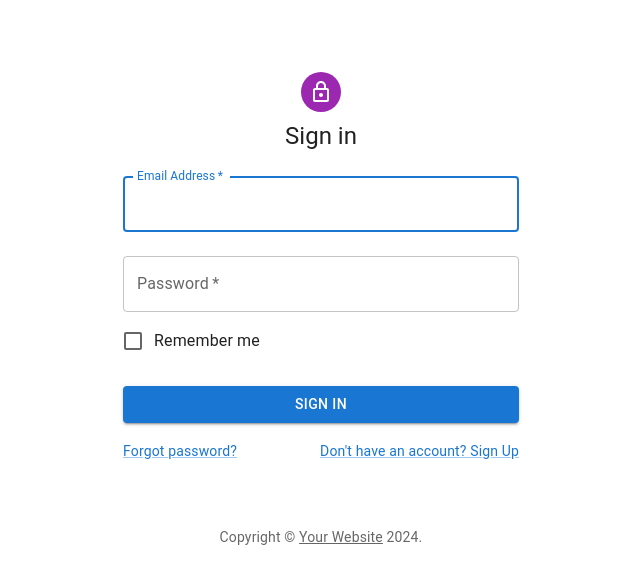
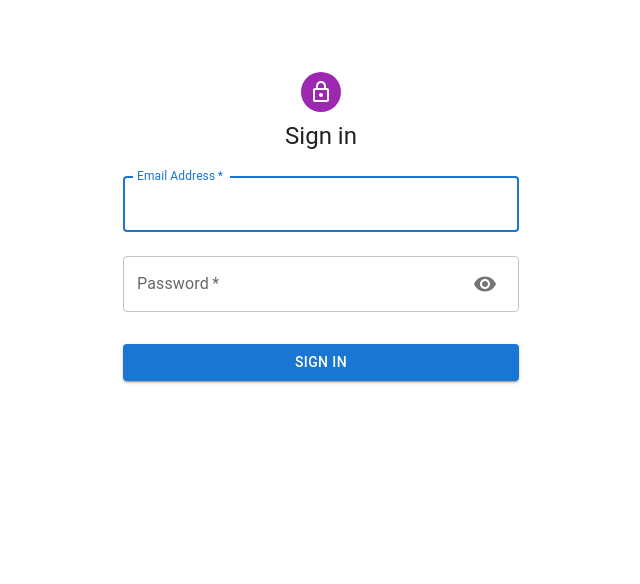
Before and after one commit to deepak29-git/activity-tracker, a React (Create React App) app: page /login in a window 1280 px wide. Shown: the top 584 px of the page, without its empty margins (319-959 px from the left). Built offline with nearby package versions, Linux system fonts and the light colour scheme.

Commit message:
update todos

```diff
--- a/public/index.html
+++ b/public/index.html
@@ -7,8 +7,7 @@
     <meta name="theme-color" content="#000000" />
     <meta
       name="description"
-      content="Web site created using create-react-app"
-    />
+      content="Web site created using create-react-app" />
     <link rel="apple-touch-icon" href="%PUBLIC_URL%/logo192.png" />
     <!--
       manifest.json provides metadata used when your web app is installed on a
@@ -24,7 +23,7 @@
       work correctly both with client-side routing and a non-root public URL.
       Learn how to configure a non-root public URL by running `npm run build`.
     -->
-    <title>React App</title>
+    <title>Activity Tracker</title>
   </head>
   <body>
     <noscript>You need to enable JavaScript to run this app.</noscript>
--- a/src/App.js
+++ b/src/App.js
@@ -1,11 +1,12 @@
-import { Route, Routes } from "react-router-dom";
+import React from "react";
+import { Route, Routes, Navigate } from "react-router-dom";
 import Login from "./pages/Login";
 import PageNotFound from "./pages/PageNotFound";
 import Todos from "./pages/Todos";
 import AuthCheck from "./components/AuthCheck";
+
 function App() {
   return (
-    <>
     <Routes>
       <Route
         path="/todos"
@@ -15,11 +16,10 @@ function App() {
           </AuthCheck>
         }
       />
-        <Route path={"/login"} element={<Login />} />
-        <Route path={"/"} element={<Login />} />
+      <Route path="/login" element={<Login />} />
+      <Route path="/" element={<Navigate to="/todos" />} />
       <Route path="*" element={<PageNotFound />} />
     </Routes>
-    </>
   );
 }
 
--- a/src/components/AuthCheck.jsx
+++ b/src/components/AuthCheck.jsx
@@ -1,12 +1,22 @@
 import React from "react";
-import { Navigate } from "react-router-dom";
+import { Navigate, useLocation } from "react-router-dom";
 import Cookies from "js-cookie";
+
 function AuthCheck({ children }) {
-//   const isAuth = useSelector((state) => state.auth.token);
-  const getToken = Cookies.get("token");
-  if (!getToken) {
-    return <Navigate to="/login"/>;
+  const location = useLocation();
+  const token = Cookies.get("token");
+  console.log({ token, location });
+
+  if (!token && location.pathname !== "/login") {
+    return <Navigate to="/login" replace />;
   }
+
+  if (token && location.pathname === "/login") {
+    return <Navigate to="/todos" replace />;
+  }
+
+  // Render the children if the user is authenticated or accessing the login page
   return children;
 }
+
 export default AuthCheck;
--- a/src/components/Header.jsx
+++ b/src/components/Header.jsx
@@ -1,7 +1,10 @@
+import React from "react";
 import AppBar from "@mui/material/AppBar";
 import Box from "@mui/material/Box";
 import Toolbar from "@mui/material/Toolbar";
 import Button from "@mui/material/Button";
+import Typography from "@mui/material/Typography";
+
 export const Header = ({ logoutHandler }) => {
   return (
     <Box>
@@ -9,9 +12,12 @@ export const Header = ({ logoutHandler }) => {
         <Toolbar
           sx={{
             display: "flex",
-            flexGrow: 1,
-            justifyContent: "flex-end",
+            justifyContent: "space-between", // Use space-between to align title and button
+            alignItems: "center", // Center items vertically
           }}>
+          <Typography variant="h6" sx={{ flexGrow: 1 }}>
+            Activity Tracker
+          </Typography>
           <Button color="error" variant="contained" onClick={logoutHandler}>
             Logout
           </Button>
--- a/src/pages/Login.jsx
+++ b/src/pages/Login.jsx
@@ -15,45 +15,48 @@ import { createTheme, ThemeProvider } from "@mui/material/styles";
 import axios from "axios";
 import Cookies from "js-cookie";
 import { useNavigate } from "react-router-dom";
-
-function Copyright(props) {
-  return (
-    <Typography
-      variant="body2"
-      color="text.secondary"
-      align="center"
-      {...props}>
-      {"Copyright © "}
-      <Link color="inherit" href="https://mui.com/">
-        Your Website
-      </Link>{" "}
-      {new Date().getFullYear()}
-      {"."}
-    </Typography>
-  );
-}
-
-// TODO remove, this demo shouldn't need to reset the theme.
+import { IconButton, InputAdornment } from "@mui/material";
+import { Visibility, VisibilityOff } from "@mui/icons-material";
 
 const defaultTheme = createTheme();
 
 export default function Login() {
   const navigate = useNavigate();
+  const [error, setError] = React.useState(null);
+  const [loading, setLoading] = React.useState(false);
+  const [showPassword, setShowPassword] = React.useState(false);
+
+  const handleClickShowPassword = () => setShowPassword((show) => !show);
+
+  const handleMouseDownPassword = (event) => {
+    event.preventDefault();
+  };
 
   const handleSubmit = async (event) => {
     event.preventDefault();
+    setLoading(true);
+    setError(null);
+
     const data = new FormData(event.currentTarget);
     const url = "https://node-server-k3tz.onrender.com/login";
     const payload = {
       email: data.get("email"),
       password: data.get("password"),
     };
-    const response = await axios.post(url, payload);
-    const token = response?.data?.token;
-    Cookies.set("token", token, { expires: 7, secure: true });
-    const getToken = Cookies.get("token");
-    if (getToken) {
-      navigate("/todos");
+
+    try {
+      const response = await axios.post(url, payload);
+      const token = response?.data?.token;
+      if (token) {
+        Cookies.set("token", token, { expires: 7, secure: true });
+        navigate("/todos");
+      } else {
+        setError("Invalid credentials");
+      }
+    } catch (error) {
+      setError("An error occurred. Please try again.");
+    } finally {
+      setLoading(false);
     }
   };
 
@@ -88,43 +91,69 @@ export default function Login() {
               name="email"
               autoComplete="email"
               autoFocus
+              error={!!error}
+              helperText={error && error.includes("email") && error}
             />
             <TextField
               margin="normal"
               required
               fullWidth
+              label={"Password"}
+              type={showPassword ? "text" : "password"}
+              // {...props}
+              InputProps={{
+                endAdornment: (
+                  <InputAdornment position="end">
+                    <IconButton
+                      aria-label="toggle password visibility"
+                      onClick={handleClickShowPassword}
+                      onMouseDown={handleMouseDownPassword}>
+                      {showPassword ? <VisibilityOff /> : <Visibility />}
+                    </IconButton>
+                  </InputAdornment>
+                ),
+              }}
+            />
+            {/* <TextField
+              margin="normal"
+              required
+              fullWidth
+              type={showPassword ? "text" : "password"}
+              inputProps={{
+                sta
+              }}
+
+
+              // endAdornment={
+              //   <InputAdornment position="end">
+              //     <IconButton
+              //       aria-label="toggle password visibility"
+              //       onClick={handleClickShowPassword}
+              //       onMouseDown={handleMouseDownPassword}
+              //       edge="end">
+              //       {showPassword ? <VisibilityOff /> : <Visibility />}
+              //     </IconButton>
+              //   </InputAdornment>
+              }
+              label="Password"
               name="password"
-              label="Password"
-              type="password"
               id="password"
               autoComplete="current-password"
-            />
-            <FormControlLabel
-              control={<Checkbox value="remember" color="primary" />}
-              label="Remember me"
-            />
+              error={!!error}
+              helperText={error && error.includes("password") && error}
+            /> */}
+            {error && <Typography color="error">{error}</Typography>}
+
             <Button
               type="submit"
               fullWidth
               variant="contained"
-              sx={{ mt: 3, mb: 2 }}>
-              Sign In
+              sx={{ mt: 3, mb: 2 }}
+              disabled={loading}>
+              {loading ? "Signing In..." : "Sign In"}
             </Button>
-            <Grid container>
-              <Grid item xs>
-                <Link href="#" variant="body2">
-                  Forgot password?
-                </Link>
-              </Grid>
-              <Grid item>
-                <Link href="#" variant="body2">
-                  {"Don't have an account? Sign Up"}
-                </Link>
-              </Grid>
-            </Grid>
           </Box>
         </Box>
-        <Copyright sx={{ mt: 8, mb: 4 }} />
       </Container>
     </ThemeProvider>
   );
--- a/src/pages/Todos.jsx
+++ b/src/pages/Todos.jsx
@@ -143,7 +143,7 @@ export default function Todos() {
         <Grid item>
           <TextField
             id="outlined-basic"
-            label="Outlined"
+            label="Enter todos"
             value={todoName}
             variant="outlined"
             onChange={(e) => setTodoName(e.target.value)}
```
Also changed, not shown: public/manifest.json, 1 other file (tests, documents, lock files or other folders). Lines whose indentation alone changed are shown as unchanged.
